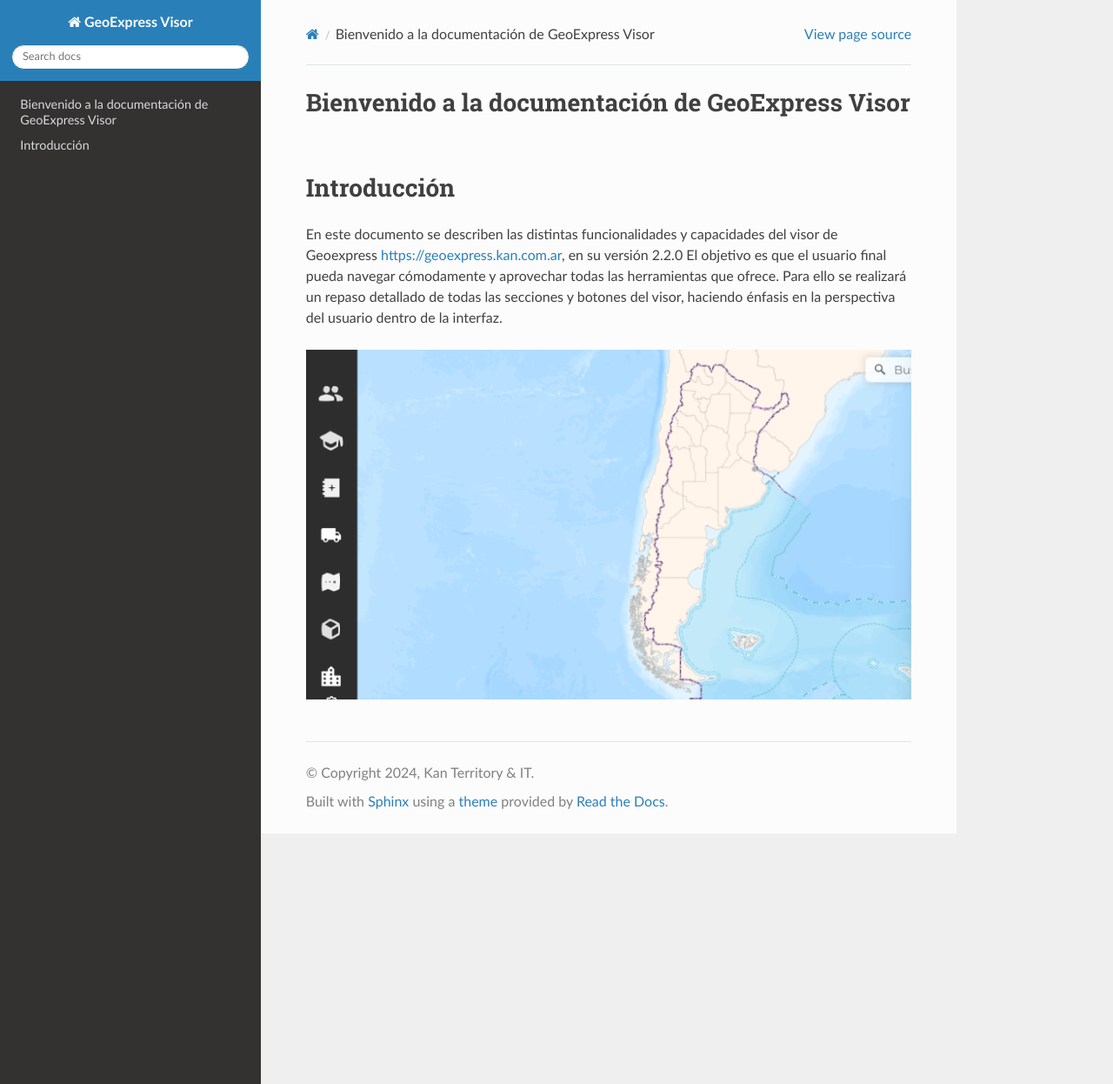
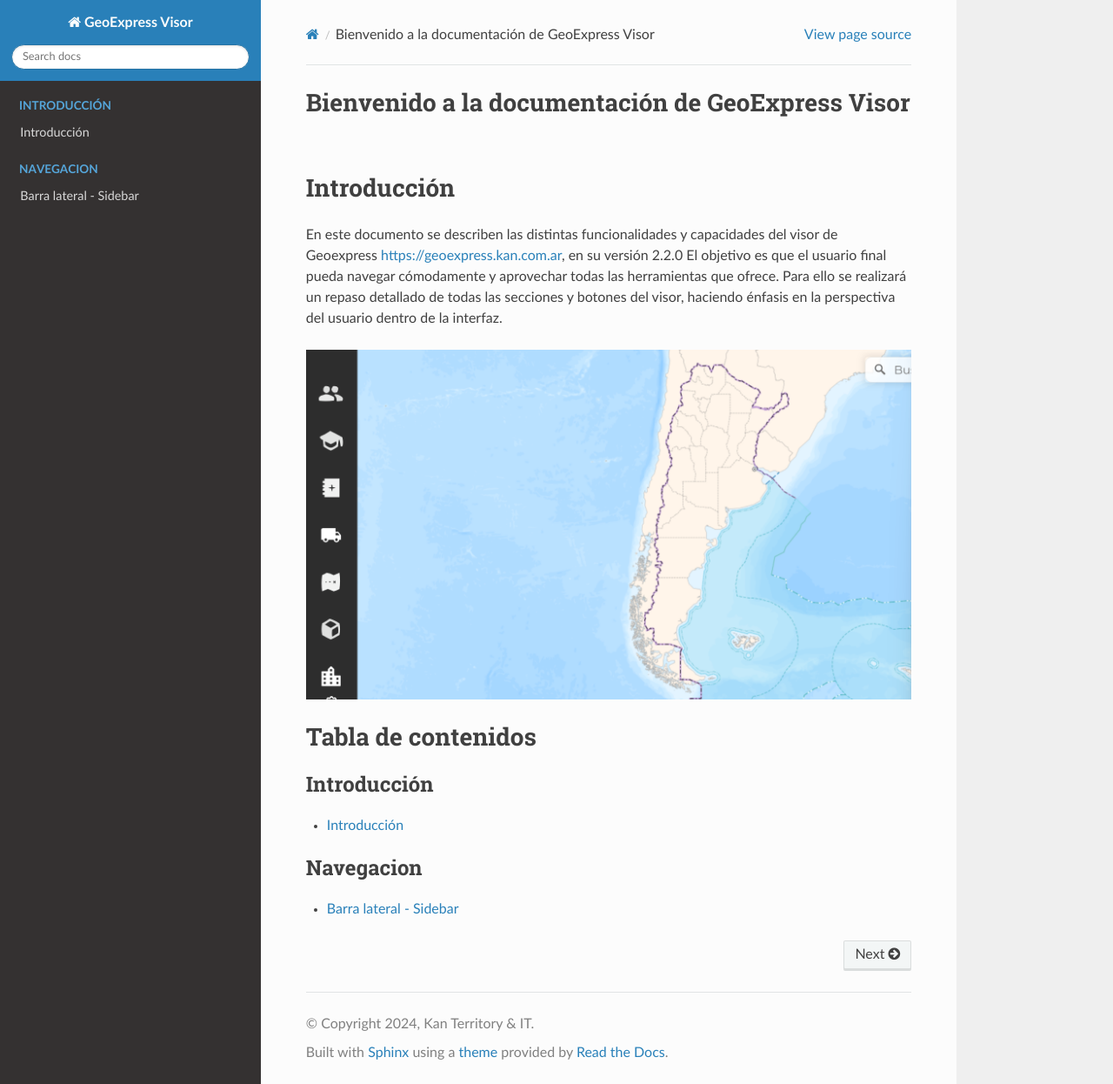
Before and after one commit to herver1971/geoexpress-visor, a Sphinx documentation site: the page built from docs/index.rst, in a window 1280 px wide and 1246 px high. Shown: the whole window at 87% size. Built offline with Sphinx 7.4.7 and the Read the Docs theme 2.0.0, drawn with Linux system fonts in a browser that asks for light colours.

Commit message:
Update index.rst

```diff
--- a/docs/index.rst
+++ b/docs/index.rst
@@ -17,3 +17,18 @@
 El objetivo es que el usuario final pueda navegar cómodamente y aprovechar todas las herramientas que ofrece. Para ello se realizará un repaso detallado de todas las secciones y botones del visor, haciendo énfasis en la perspectiva del usuario dentro de la interfaz.
 
 .. image:: images/geoexpress.png
+
+Tabla de contenidos
+===================
+
+.. toctree::
+    :caption: Introducción
+    :maxdepth: 3
+
+    introduction/index
+
+.. toctree::
+    :caption: Navegacion
+    :maxdepth: 3
+
+    navigation/index
```
